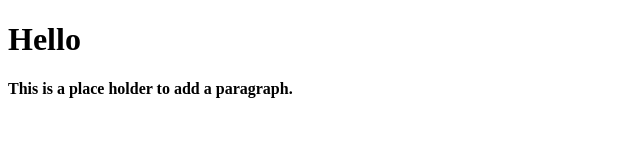
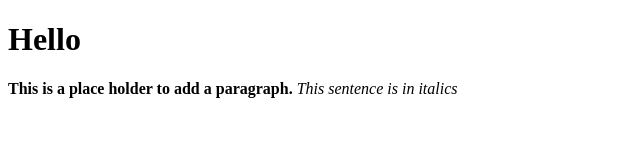
Before and after one commit to js296/IT218-Spring2017, a plain HTML site: page index.html in a window 1280 px wide. Shown: the whole page, without its empty margins (0-640 px from the left). Drawn offline with Linux system fonts and the light colour scheme.

Commit message:
Added a statement in italics

```diff
--- a/index.html
+++ b/index.html
@@ -11,6 +11,9 @@ Hello
 
 <p>
 <b>This is a place holder to add a paragraph.</b>
+
+<i>This sentence is in italics</i>
+
 </p>
 
 
```
